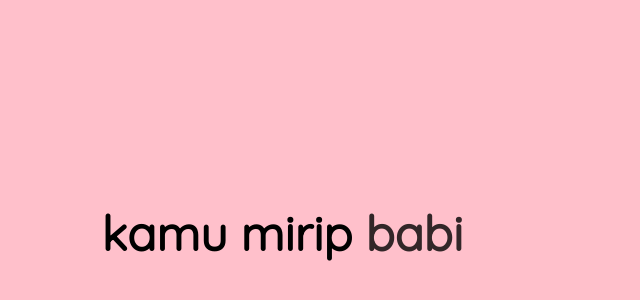
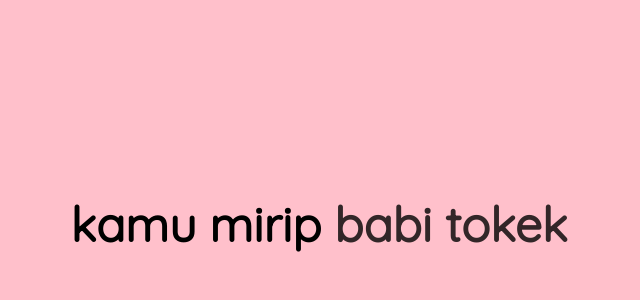
Before and after one commit to livercancer/wkkwkw, a plain HTML site: page index.html in a window 1280 px wide. Shown: the part 184-484 px from the top of the page, without its empty margins (321-961 px from the left). Drawn offline with Linux system fonts and the light colour scheme.

Commit message:
Update index.html

```diff
--- a/index.html
+++ b/index.html
@@ -23,11 +23,8 @@
       .word:nth-child(3) {
         animation-delay: 4s;
       }
-      .heart {
-        opacity: 0;
-        font-size: 72px;
-        animation: fadeIn 2s forwards;
-        animation-delay: 6s;
+      .word:nth-child(4) {
+        animation-delay: 4s;
       }
       h1 {
         font-family: 'Quicksand', sans-serif;
@@ -48,7 +45,7 @@
       <span class="word">kamu</span>
       <span class="word">mirip</span>
       <span class="word">babi</span>
-      <span class="heart">&#10084;</span>
+      <span class="word">tokek</span>
     </h1>
   </body>
 </html>
```
